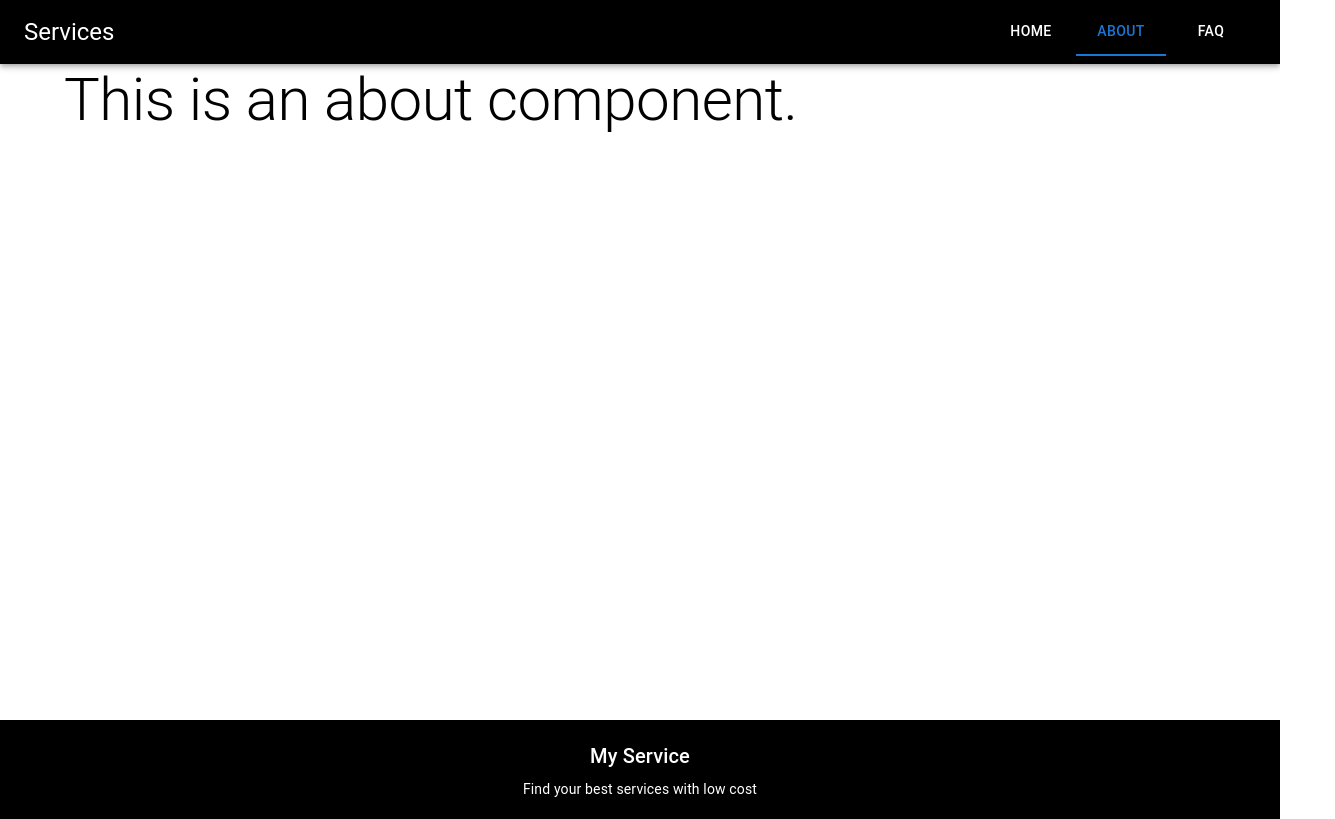
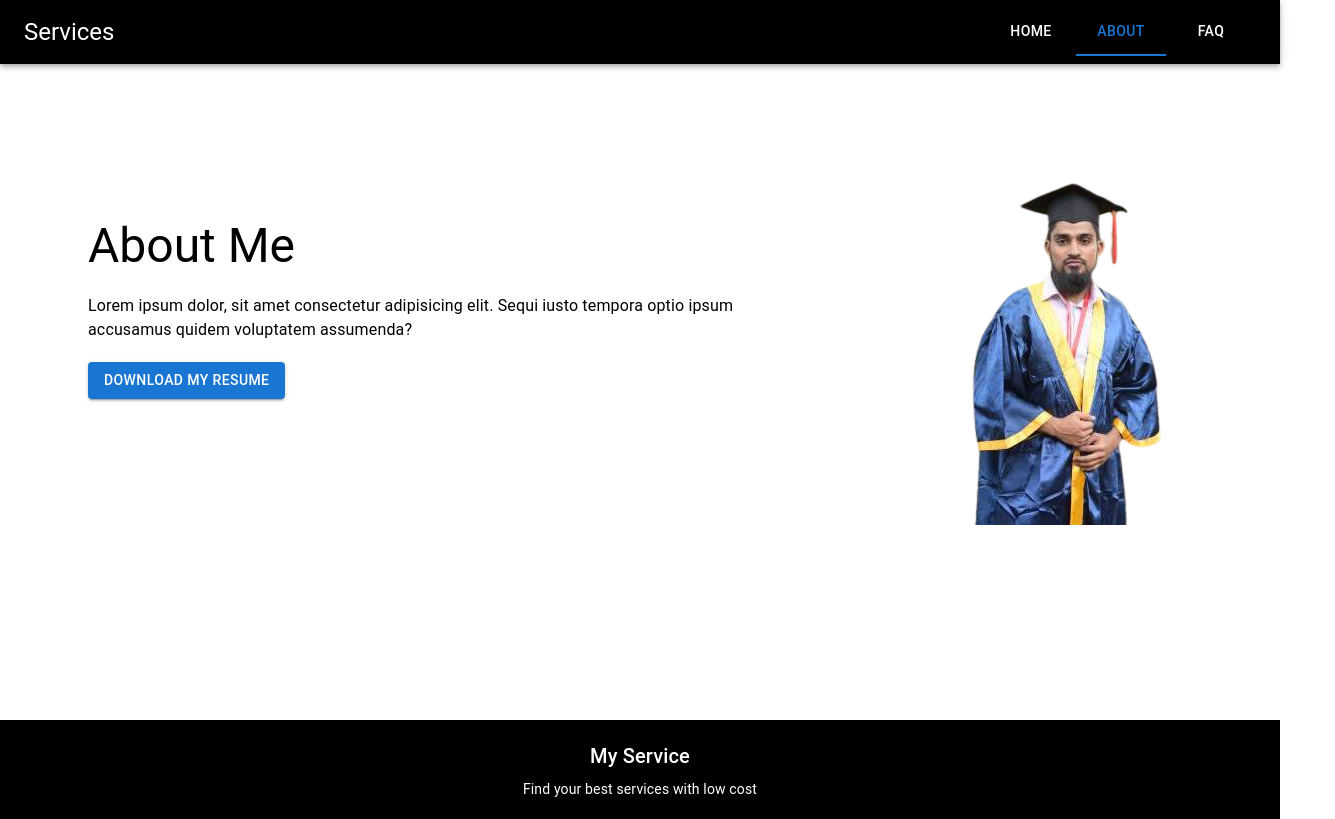
Before and after one commit to Rafat-Web-Developer/practice-projects, a React (Vite) app in the folder my-services-app/: page /about in a window 1280 px wide. Shown: the whole page, 1335 px wide, since content can reach past the window. Built offline with nearby package versions, Linux system fonts and the light colour scheme.

Commit message:
Complete About page

```diff
--- a/my-services-app/src/components/Home/Service.tsx
+++ b/my-services-app/src/components/Home/Service.tsx
@@ -13,7 +13,7 @@ const Service = () => {
   return (
     <Grid item xs={12} md={6} lg={4}>
       <Card sx={{ boxShadow: "3" }}>
-        <CardMedia sx={{ height: 140 }} image={cardImg} title="green iguana" />
+        <CardMedia sx={{ height: 220 }} image={cardImg} title="green iguana" />
         <CardContent>
           <Typography gutterBottom variant="h5" component="div">
             Service 1
--- a/my-services-app/src/components/Home/Banner.tsx
+++ b/my-services-app/src/components/Shared/Banner.tsx
@@ -1,20 +1,27 @@
 import { Box, Button, Grid, Typography } from "@mui/material";
-import bannerImg from "../../assets/images/banner_img.png";
+import React from "react";
 
-const Banner = () => {
+type BannerProps = {
+  bannerImg: any;
+  bannerTitle: string;
+  bannerText: string;
+};
+
+const Banner: React.FC<BannerProps> = ({
+  bannerImg,
+  bannerTitle,
+  bannerText,
+}) => {
   return (
     <Box sx={{ padding: "24px" }}>
       <Grid container spacing={2}>
         <Grid item xs={8} sx={{ display: "flex", alignItems: "center" }}>
           <Box sx={{ display: "flex", flexDirection: "column", gap: "20px" }}>
             <Typography variant="h3" color="initial">
-              Find your best services
+              {bannerTitle}
             </Typography>
             <Typography variant="body1" color="initial">
-              Lorem ipsum dolor sit amet consectetur adipisicing elit. Nam id
-              nobis sapiente temporibus, voluptas ratione et quo sunt vel aut
-              dolorum. Recusandae, consequatur. Vero amet earum aliquid tempora
-              nobis culpa.
+              {bannerText}
             </Typography>
             <Box>
               <Button variant="contained">Download My Resume</Button>
--- a/my-services-app/src/pages/About/About.tsx
+++ b/my-services-app/src/pages/About/About.tsx
@@ -1,12 +1,15 @@
 import { Box } from "@mui/material";
-import Typography from "@mui/material/Typography";
+import Banner from "../../components/Shared/Banner";
+import bannerImg from "../../assets/images/my_img.png";
 
 function About() {
   return (
     <Box sx={{ minHeight: "82vh" }}>
-      <Typography variant="h2" color="initial">
-        This is an about component.
-      </Typography>
+      <Banner
+        bannerImg={bannerImg}
+        bannerTitle="About Me"
+        bannerText="Lorem ipsum dolor, sit amet consectetur adipisicing elit. Sequi iusto tempora optio ipsum accusamus quidem voluptatem assumenda?"
+      />
     </Box>
   );
 }
--- a/my-services-app/src/pages/Home/Home.tsx
+++ b/my-services-app/src/pages/Home/Home.tsx
@@ -1,11 +1,16 @@
 import { Box } from "@mui/material";
-import Banner from "../../components/Home/Banner";
+import Banner from "../../components/Shared/Banner";
 import Services from "../../components/Home/Services";
+import bannerImg from "../../assets/images/banner_img.png";
 
 function Home() {
   return (
     <Box sx={{ minHeight: "82vh" }}>
-      <Banner></Banner>
+      <Banner
+        bannerImg={bannerImg}
+        bannerTitle="Find your best services"
+        bannerText="Lorem ipsum dolor sit amet consectetur adipisicing elit. Nam id nobis sapiente temporibus, voluptas ratione et quo sunt vel aut dolorum. Recusandae, consequatur. Vero amet earum aliquid tempora nobis culpa."
+      ></Banner>
       <Services></Services>
     </Box>
   );
```
Also changed, not shown: my-services-app/src/components/Footer/Footer.tsx (+4 -6 lines).
